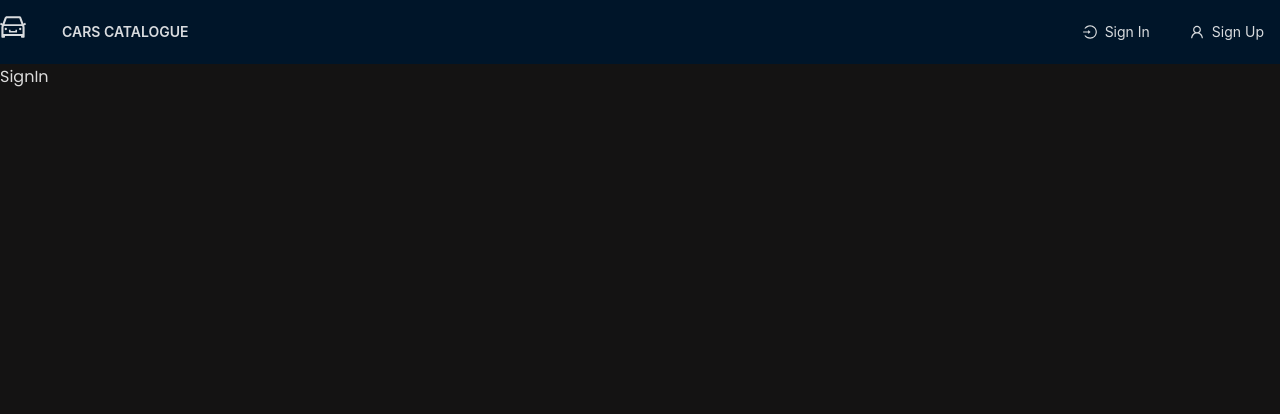
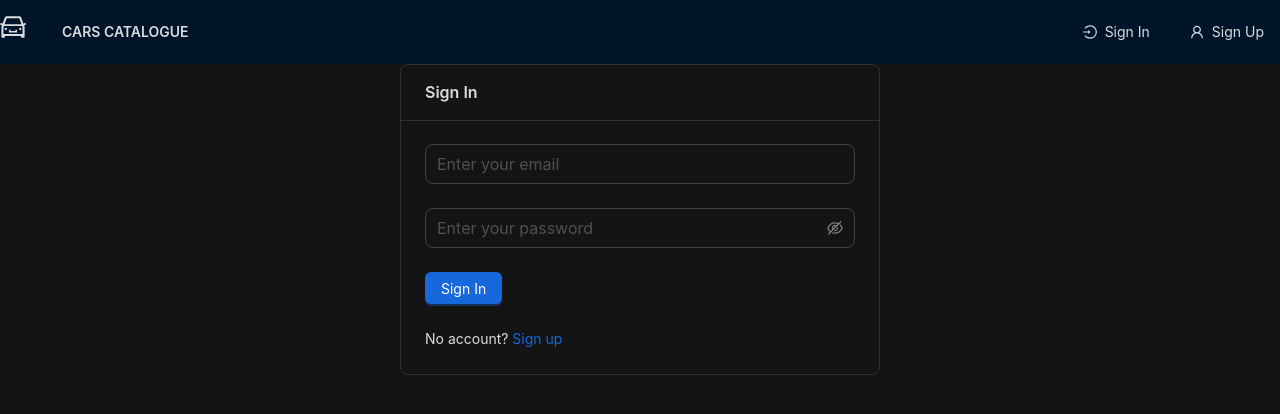
Before and after one commit to vladjsp/fullstack-cars, a React (Vite) app in the folder frontend/: page /sign-in in a window 1280 px wide. Shown: the top 414 px of the page. Built offline with nearby package versions, Linux system fonts and the light colour scheme.

Commit message:
add sign in page

```diff
--- a/frontend/src/pages/sign-in/SignIn.tsx
+++ b/frontend/src/pages/sign-in/SignIn.tsx
@@ -1,9 +1,41 @@
-import { Layout } from '../../components';
+import { Link } from 'react-router-dom';
+import { Button, Input, Layout, PasswordInput } from '../../components';
+import { Card, Form, Row, Space, Typography } from 'antd';
+import { Path } from '../../enums/enums';
+
+const onFinish = (values: FormData) => {
+    console.log('Success:', values);
+};
 
 const SignIn = () => {
     return (
         <Layout>
-            <div>SignIn</div>
+            <Row align="middle" justify="center">
+                <Card title="Sign In" style={{ width: '30rem' }}>
+                    <Form onFinish={onFinish}>
+                        <Input
+                            name="email"
+                            type="email"
+                            placeholder="Enter your email"
+                            required
+                        />
+                        <PasswordInput
+                            name="password"
+                            placeholder="Enter your password"
+                        />
+                        <Form.Item>
+                            <Button type="primary" htmlType="submit">
+                                Sign In
+                            </Button>
+                        </Form.Item>
+                    </Form>
+                    <Space direction="vertical" size="large">
+                        <Typography.Text>
+                            No account? <Link to={Path.signUp}>Sign up</Link>
+                        </Typography.Text>
+                    </Space>
+                </Card>
+            </Row>
         </Layout>
     );
 };
```
Also changed, not shown: 1 other file (tests, documents, lock files or other folders).
